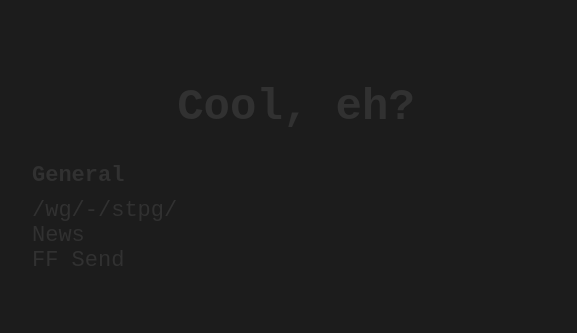
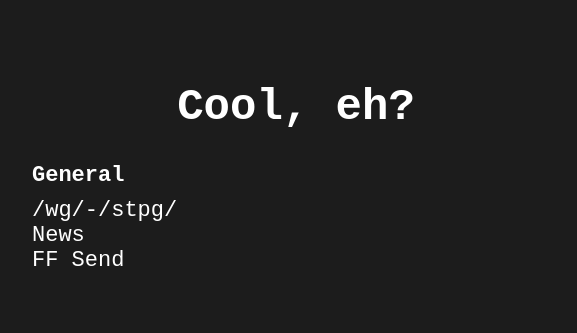
Before and after one commit to OPHorse/OPHorse.github.io, a plain HTML site: page index.html in a window 1280 px wide. Shown: the part 223-556 px from the top of the page, 254-831 px from the left. Drawn offline with Linux system fonts and the light colour scheme; grey boxes are pictures that could not be loaded.

Commit message:
Update index.html

```diff
--- a/index.html
+++ b/index.html
@@ -6,7 +6,7 @@
   <style>
     html {
       align-items: center;
-      color: #313131;
+      color: #FFFFFF;
       display: flex;
       font: 22px "Courier New", Courier, monospace;
       height: 100%;
```
